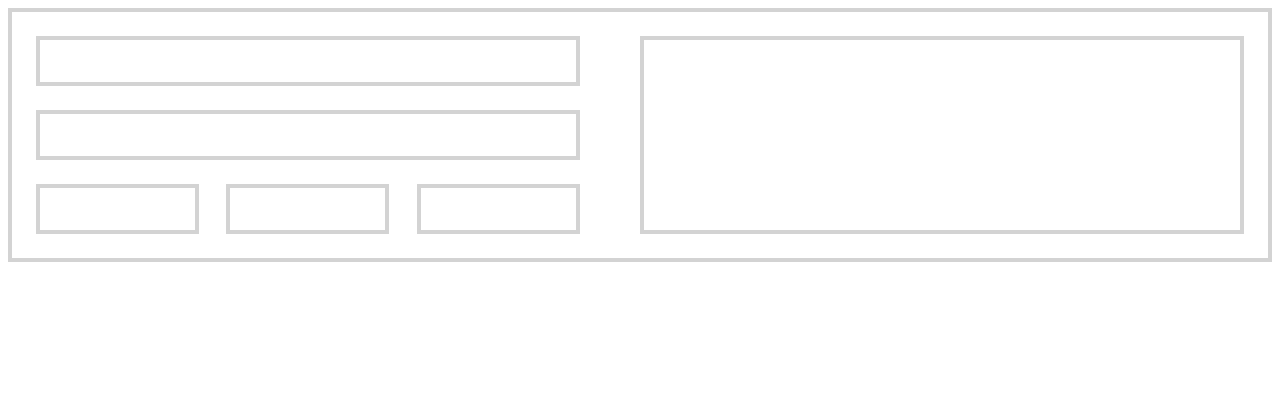
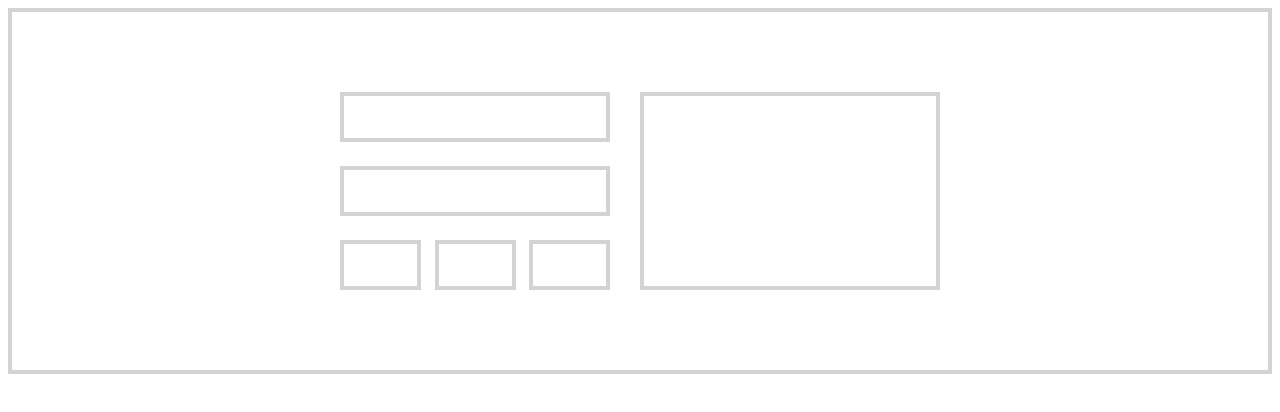
Before and after one commit to TylerSwatman/Practice-, a plain HTML site: page prac.html in a window 1280 px wide. Drawn offline with Linux system fonts and the light colour scheme.

Commit message:
addition to layout

```diff
--- a/prac.css
+++ b/prac.css
@@ -3,9 +3,16 @@
 }
 .container{
     border: 4px solid lightgrey;
-    padding:24px 24px 0px 24px;
+    padding:80px 24px 80px 24px;
+
+}
+
+.row{
+width:100%;
+max-width: 600px;
 display: flex;
 justify-content: space-between;
+margin: 0 auto -24px auto;
 }
 .box {
 border:4px solid lightgrey;
--- a/prac.html
+++ b/prac.html
@@ -7,6 +7,7 @@
 </head>
 <body>
     <div class="container">
+      <div class="row">
       <div class="box-wrapper">
       <div class="box box-long"></div>
       <div class="box box-long"></div>
@@ -16,6 +17,6 @@
       <div class="box box-small"></div>
       <div class="box box-small"></div>
     </div></div>
-      <div class="box box-large"></div>
+      <div class="box box-large"></div></div>
 </body>
 </html>
```
